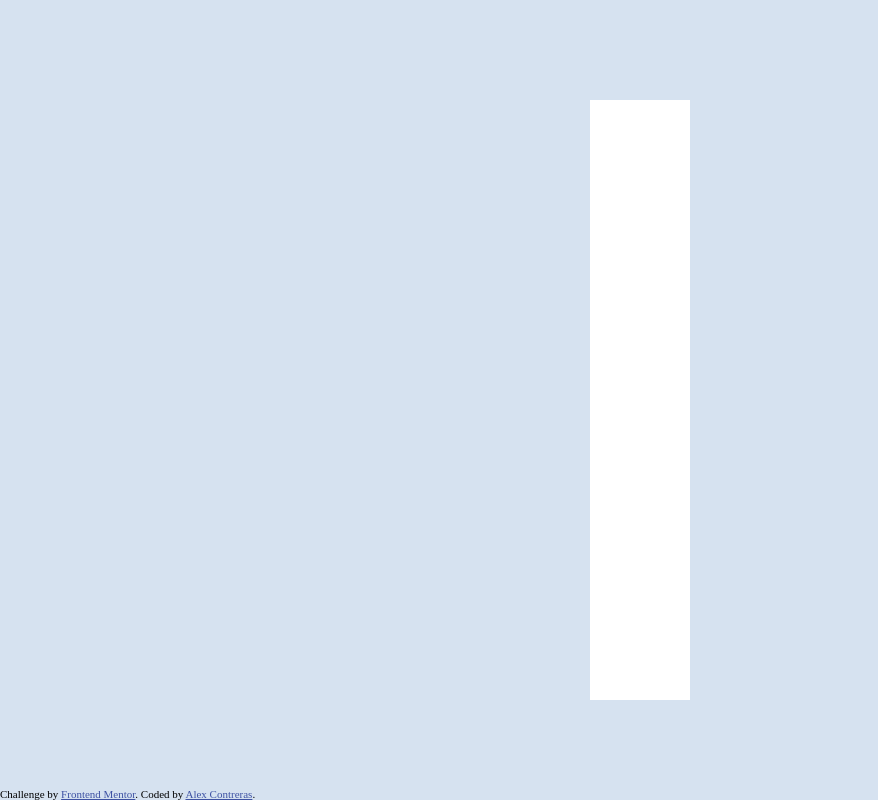
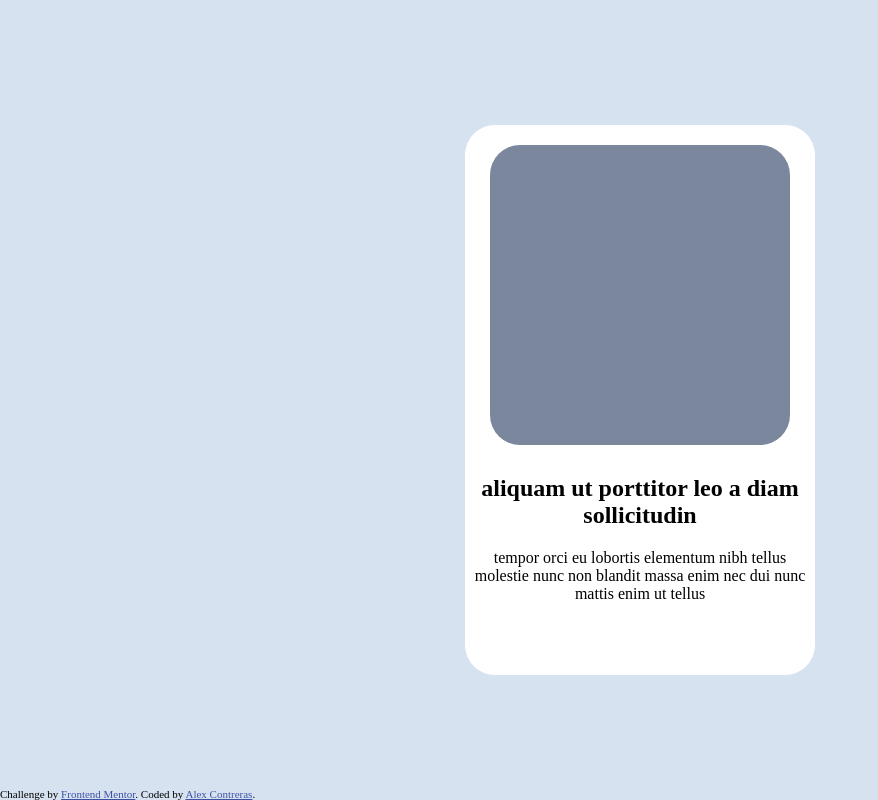
Before and after one commit to AlexUrielContreras/fem-qr-code-challenge, a plain HTML site: page index.html in a window 1280 px wide. Shown: the whole page, without its empty margins (0-878 px from the left). Drawn offline with Linux system fonts and the light colour scheme.

Commit message:
positioned the qr div and text div inside the main container

```diff
--- a/index.html
+++ b/index.html
@@ -12,7 +12,13 @@
 <body>
   <main>
     <div class="outer-container">
+      <div class="qr-img-div">
 
+      </div>
+      <div class="text-div">
+        <h2>aliquam ut porttitor leo a diam sollicitudin</h2>
+        <p>tempor orci eu lobortis elementum nibh tellus molestie nunc non blandit massa enim nec dui nunc mattis enim ut tellus</p>
+      </div>
     </div>
   </main>
   <footer>
--- a/styles.css
+++ b/styles.css
@@ -12,18 +12,31 @@ body {
 .attribution a {
     color: hsl(228, 45%, 44%);
 }
-
 main {
     height: 100vh;
     display: flex;
     align-items: center;
     justify-content: center
 }
-
 .outer-container {
-    width: 100px;
-    height: 600px;
+    width: 350px;
+    height: 550px;
     background-color: hsl(0, 0%, 100%);
+    border-radius: 30px
+}
+.qr-img-div {
+    height: 300px;
+    width: 300px;
+    background-color: hsl(220, 15%, 55%);
+    margin: 20px auto;
+    border-radius: 30px
+}
+.text-div {
+    text-align: center;
+    margin-top: 30px
+}
+p {
+    margin-top: 20px
 }
 footer {
     position: fixed;
```
